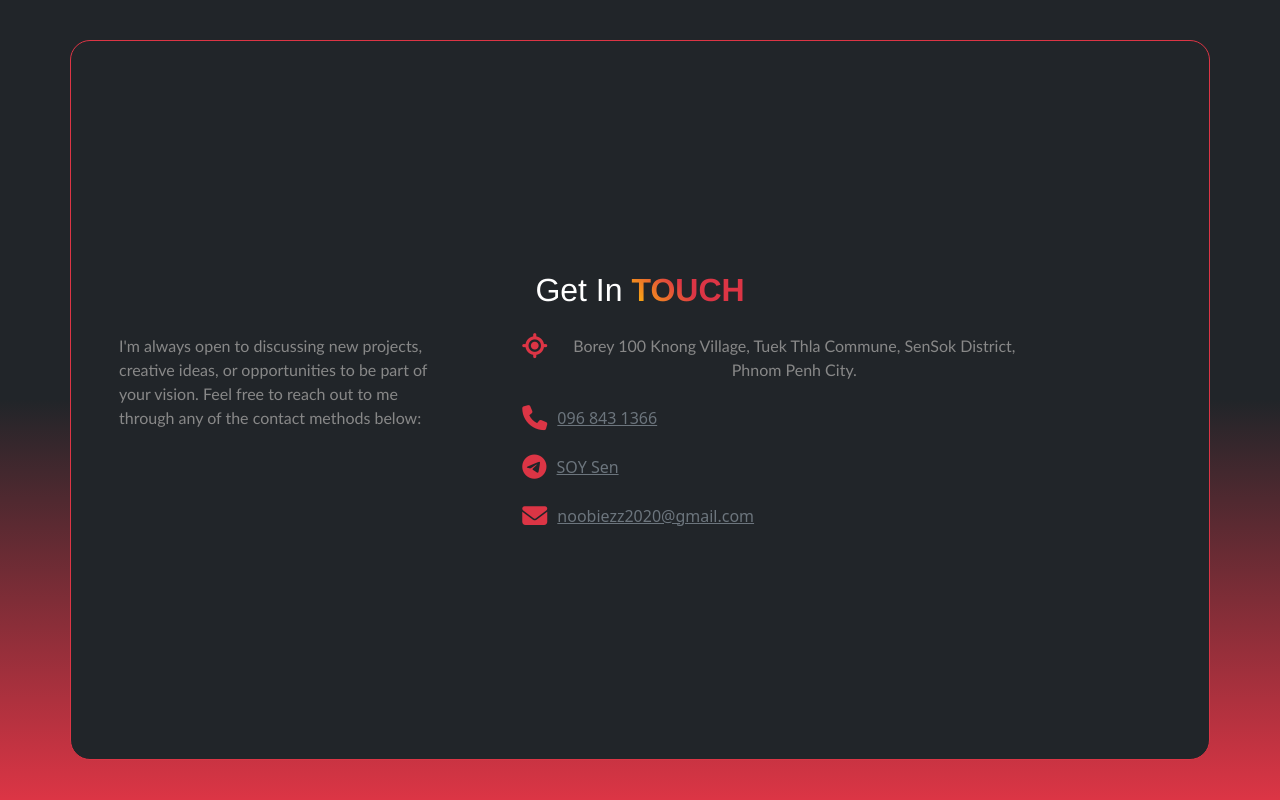
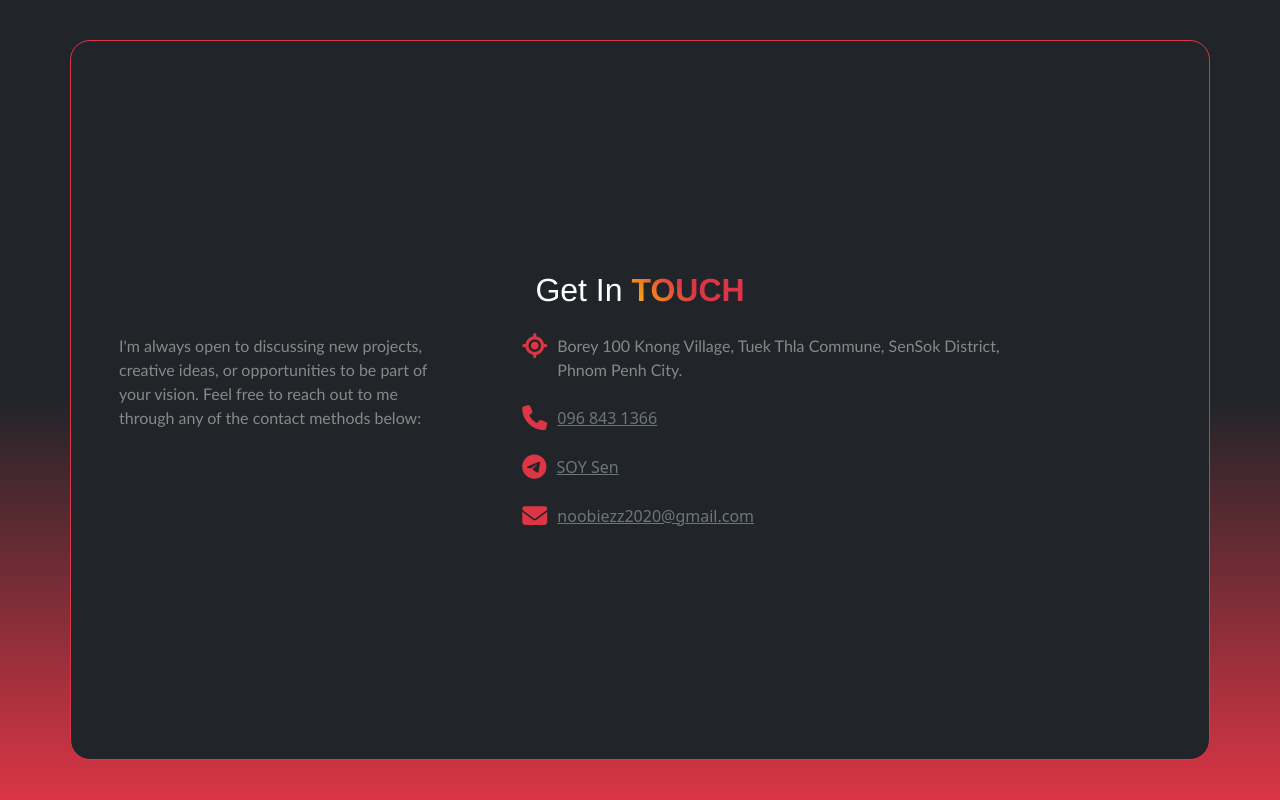
Before and after one commit to oishen/portfolio, a React (Vite) app: page / in a window 1280 px wide. Shown: the part 3200-4000 px from the top of the page. Built offline with nearby package versions, Linux system fonts and the light colour scheme.

Commit message:
more update

```diff
--- a/src/components/Contact.jsx
+++ b/src/components/Contact.jsx
@@ -11,7 +11,7 @@ const Contact = ({contact}) => {
                             <p>I'm always open to discussing new projects, creative ideas, or opportunities to be part of your vision. Feel free to reach out to me through any of the contact methods below:</p>
                         </div>
                         <div className="col-md-6">
-                            <div className="text-center d-flex pb-2">
+                            <div className="d-flex pb-2">
                                 <i className="fa-solid fa-location-crosshairs" id="icon"></i>
                                 <p>Borey 100 Knong Village, Tuek Thla Commune, SenSok District, Phnom Penh City.</p>
                             </div>
```
